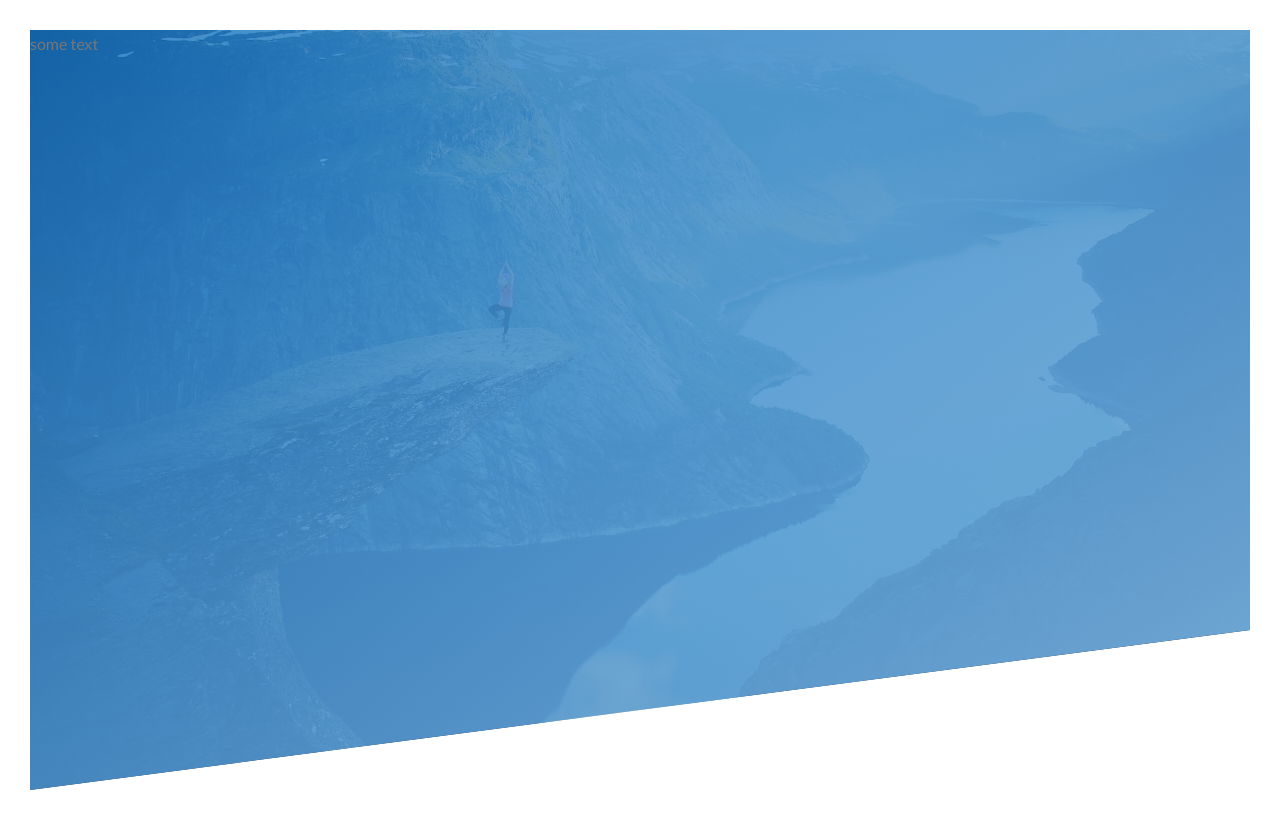
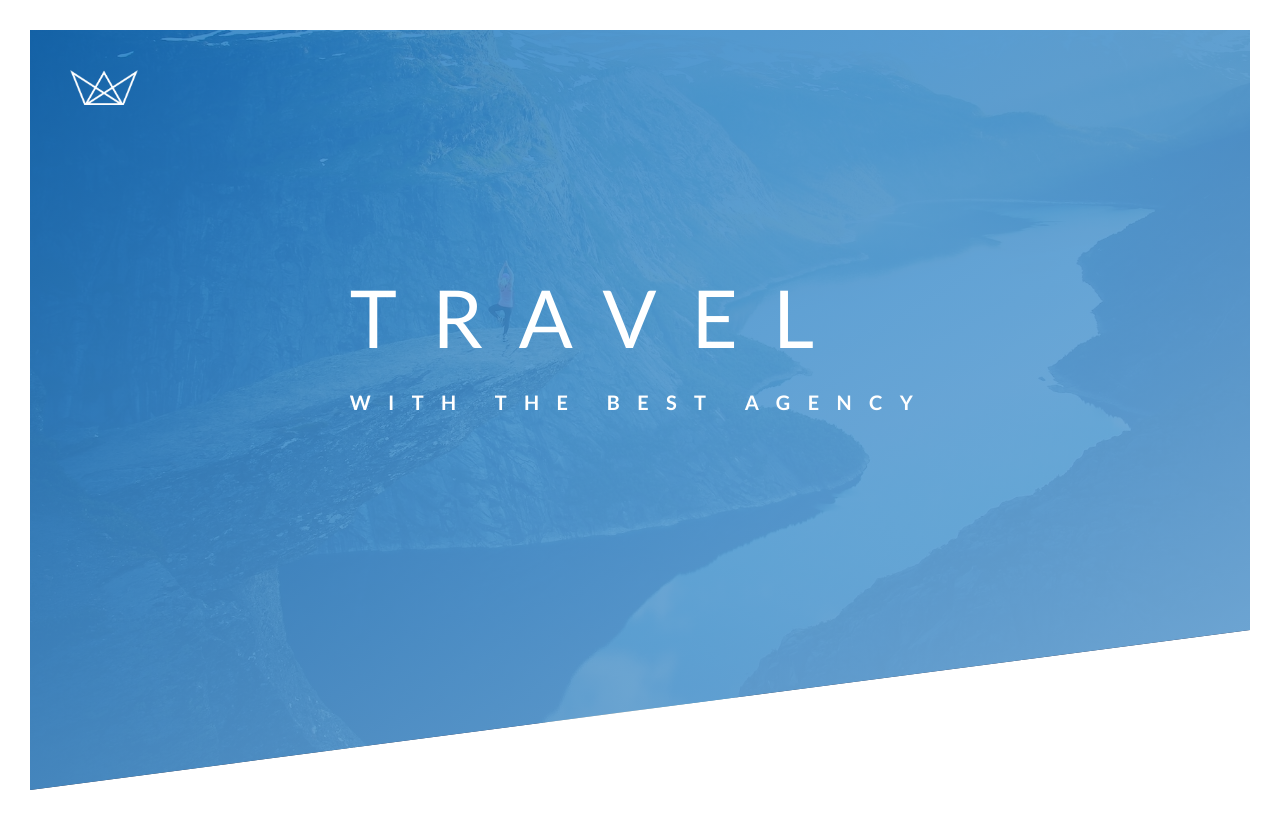
Before and after one commit to Ibiponmisola/ACSS-tmc-project, a plain HTML site: page natours/index.html in a window 1280 px wide. Drawn offline with Linux system fonts and the light colour scheme.

Commit message:
index.html

```diff
--- a/natours/index.html
+++ b/natours/index.html
@@ -11,7 +11,21 @@
 
 <body>
     <header class="header">
-        some text
+        <div class="logo-box">
+            <img src="/img/logo-white.png" alt="logo" class="logo">
+        </div>
+<div class="text-box">
+    <h1 class="heading-primary">
+
+        <span class="heading-primary-main">Travel</span>
+        <span class="heading-primary-sub">with the best agency</span>
+    </h1>
+
+
+</div>
+
     </header>
+
+
 </body>
 </html>
--- a/natours/style.css
+++ b/natours/style.css
@@ -22,5 +22,104 @@ padding: 30px;
 background-size: cover;
 background-position: top;
 clip-path:polygon(0 0, 100% 0, 100% 75vh, 0 100%) ;
+position: relative;
 
 }
+
+.logo-box{
+position: absolute;
+top: 40px;
+left: 40px;
+
+}
+
+.logo{
+height: 35px;
+}
+
+/*
+.logo:hover{
+animation: MoveInRight 1s ease-out;
+}
+*/
+
+.text-box{
+    position: absolute;
+    top: 40%;
+    left: 50%;
+    transform: translate(-50%, -50%);
+}
+
+.heading-primary{
+color: #fff;
+text-transform: uppercase;
+
+backface-visibility: hidden;
+}
+
+.heading-primary-main{
+display: block;
+font-size: 80px;
+font-weight: 400;
+letter-spacing: 35px;
+
+
+animation-name: MoveInLeft ;
+animation-duration: 1s;
+animation-timing-function:ease-out ;
+
+/*
+animation-delay: 3s;
+animation-iteration-count:3 ;
+
+*/
+}
+
+.heading-primary-sub{
+display: block;
+font-size: 20px;
+font-weight: 700;
+letter-spacing: 17.4px;
+animation: MoveInRight 1s ease-out;
+}
+
+
+@keyframes MoveInLeft{
+
+0% {
+opacity: 0;
+transform: translateX(-100px);
+}
+
+80%{
+
+    transform: translateX(10px);
+}
+
+
+100%{
+opacity: 1;
+transform: translate(0);
+}
+
+}
+
+@keyframes MoveInRight{
+
+    0% {
+    opacity: 0;
+    transform: translateX(100px);
+    }
+
+    80%{
+
+        transform: translateX(-10px);
+    }
+
+
+    100%{
+    opacity: 1;
+    transform: translate(0);
+    }
+
+    }
```
Lines whose indentation alone changed are shown as unchanged.
